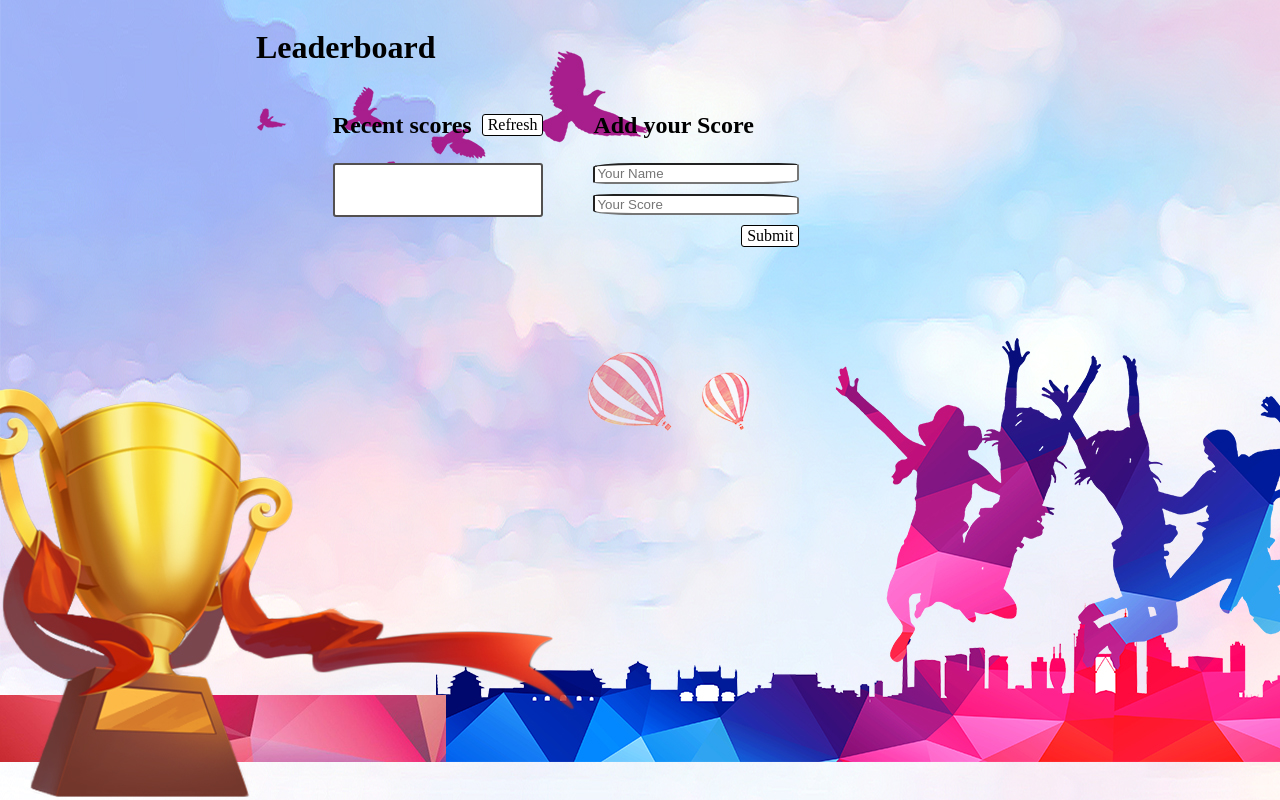
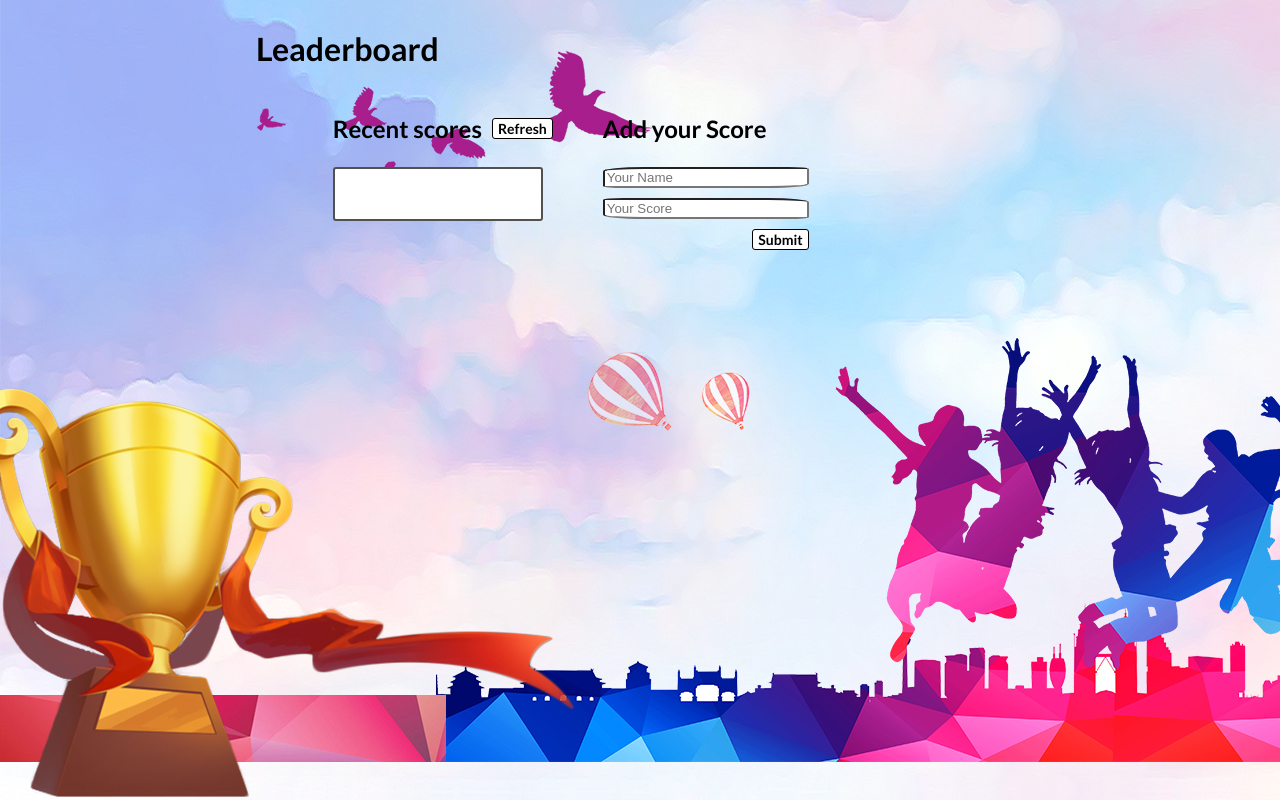
Before and after one commit to Santiago220991/Leaderboard, a website built with webpack: page src/template.html in a window 1280 px wide. Built offline with nearby package versions, Linux system fonts and the light colour scheme; no server answers.

Commit message:
Change font family

```diff
--- a/src/styles.css
+++ b/src/styles.css
@@ -1,4 +1,11 @@
+@font-face {
+  font-family: "lato";
+  src: url(./fonts/lato.ttf);
+}
+
+
 html{
+  font-family: "lato", sans-serif;
   display:flex;
   justify-content: center;
   background-repeat: no-repeat;
@@ -11,8 +18,8 @@ body{
 }
 
 .leaderboard h1 {
-  font-size: 38px;
-  font-weight: bold;
+  font-size: 40px;
+  font-weight: bolder;
   align-self: flex-start;
 }
 
@@ -90,6 +97,7 @@ section {
   cursor: pointer;
   border-radius: 3px;
   background-color: white;
+  font-size: 14px;
 }
 
 .submit:hover {
@@ -105,6 +113,7 @@ section {
   border-radius: 3px;
   cursor: pointer;
   background-color: white;
+  font-size: 14px;
 }
 
 .refresh:hover {
```
Also changed, not shown: src/fonts/cocogoose.ttf (added), src/fonts/lato.ttf (added).
